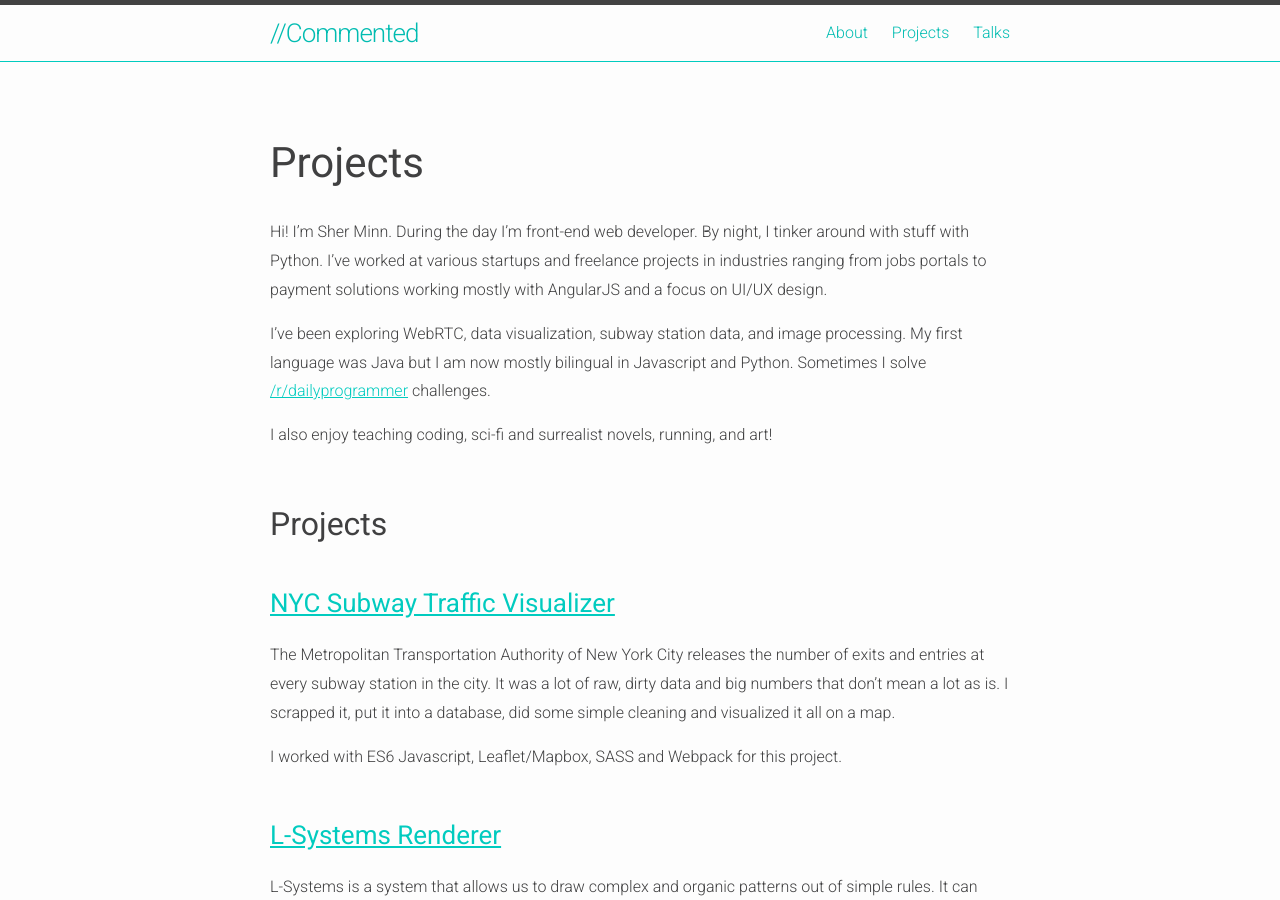
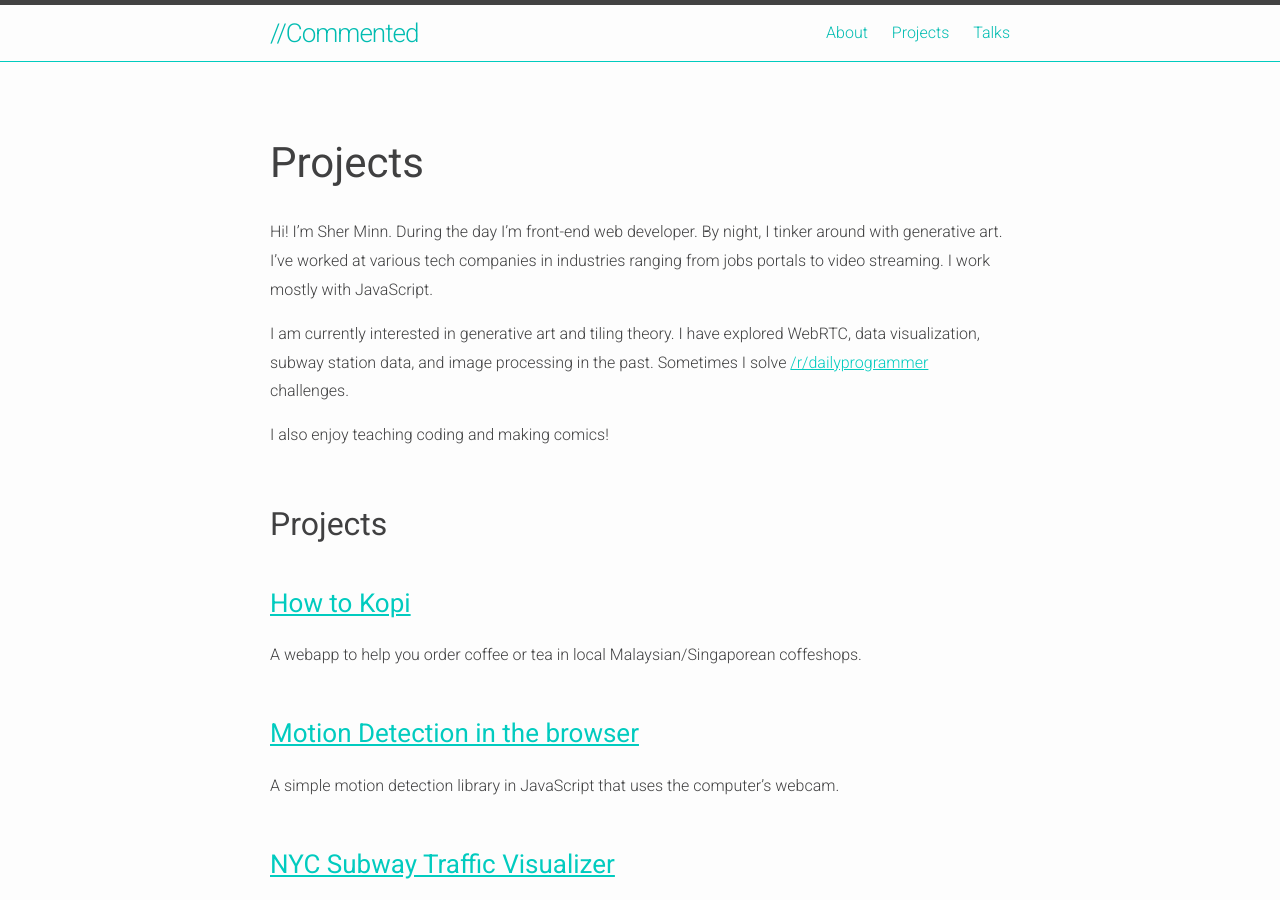
Before and after one commit to piratefsh/piratefsh.github.io, a Jekyll site: the page built from projects.md, in a window 1280 px wide and 900 px high. Built offline with Jekyll 4.4.1, drawn with Linux system fonts in a browser that asks for light colours; some of the changed text lies outside the part shown.

Commit message:
Update projects.md

```diff
--- a/projects.md
+++ b/projects.md
@@ -4,14 +4,23 @@ title: Projects
 permalink: /projects/
 ---
 
-Hi! I'm Sher Minn. During the day I'm front-end web developer. By night, I tinker around with stuff with Python. I've worked at various startups and freelance projects in industries ranging from jobs portals to payment solutions working mostly with AngularJS and a focus on UI/UX design.
+Hi! I'm Sher Minn. During the day I'm front-end web developer. By night, I tinker around with generative art. I've worked at various tech companies in industries ranging from jobs portals to video streaming. I work mostly with JavaScript.
 
-I've been exploring WebRTC, data visualization, subway station data, and image processing. My first language was Java but I am now mostly bilingual in Javascript and Python. Sometimes I solve [/r/dailyprogrammer](https://www.reddit.com/r/dailyprogrammer/) challenges.
+I am currently interested in generative art and tiling theory. I have explored WebRTC, data visualization, subway station data, and image processing in the past. Sometimes I solve [/r/dailyprogrammer](https://www.reddit.com/r/dailyprogrammer/) challenges.
 
-I also enjoy teaching coding, sci-fi and surrealist novels, running, and art!
+I also enjoy teaching coding and making comics!
 
 
 ## Projects
+
+### __[How to Kopi](https://piratefsh.github.io/kopi-teh-namer/public/)__
+
+A webapp to help you order coffee or tea in local Malaysian/Singaporean coffeshops.
+
+### __[Motion Detection in the browser](https://github.com/piratefsh/js-motion-detector)__
+
+A simple motion detection library in JavaScript that uses the computer's webcam.
+
 
 ### __[NYC Subway Traffic Visualizer](http://piratefsh.github.io/mta-maps/public/)__
 
@@ -57,14 +66,8 @@ A project mapping cafes in Malaysia. Built on Angular and Bootstrap. <a href="ht
 
 Webscraper to download pdf pages from Exact Editions magazines. Using CasperJS and PhantomJs. <a href="https://github.com/piratefsh/exactedition-issue-scaper">Github repo</a>.
 
-## Websites
-* __[Code Equality](http://codeequality.org)__ - <small>Website for a coding education non-profit I help run. Built on Jekyll and Bootstrap.</small>
-
-* __[Fasspay](http://fasspay.com)__ - <small>Corporate site for a mobile payments company. Built Wordpress theme from scratch with SASS, Susy and Breakpoint for responsiveness. Development work only. Worked on [site optimization](/projects/2015/01/23/site-optimizations.html)</small>
-
-* __[Creative Tech Camp](http://creativetechcamp.com)__ - <small>Website for a coding education for children. Built on Jekyll and Bootstrap.</small>
-
-* __[Urbean Cafe](http://urbeankl.github.io/)__ - <small>Website for a local coffeehouse and restaurant. Built on Jekyll.</small>
+## Articles
+* __[Image Processing 101](https://codewords.recurse.com/issues/six/image-processing-101)__ - A primer on image processing from my time at the Recurse Center.
 
 
 I'm currently not available for freelance work, but am open to running workshops and talks, especially on JavaScript, CSS or web design. Do get in touch with me at [sherminn.chong@gmail.com](mailto:sherminn.chong@gmail.com) to get the conversation started :)
```
